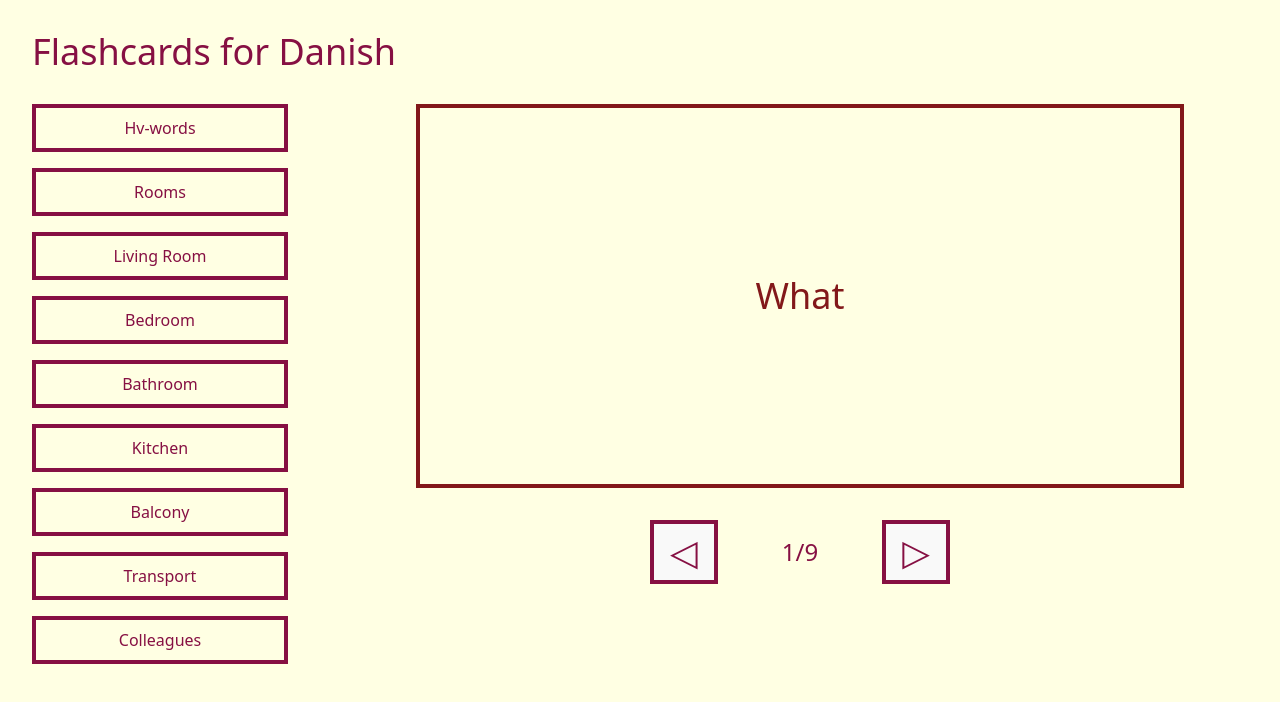
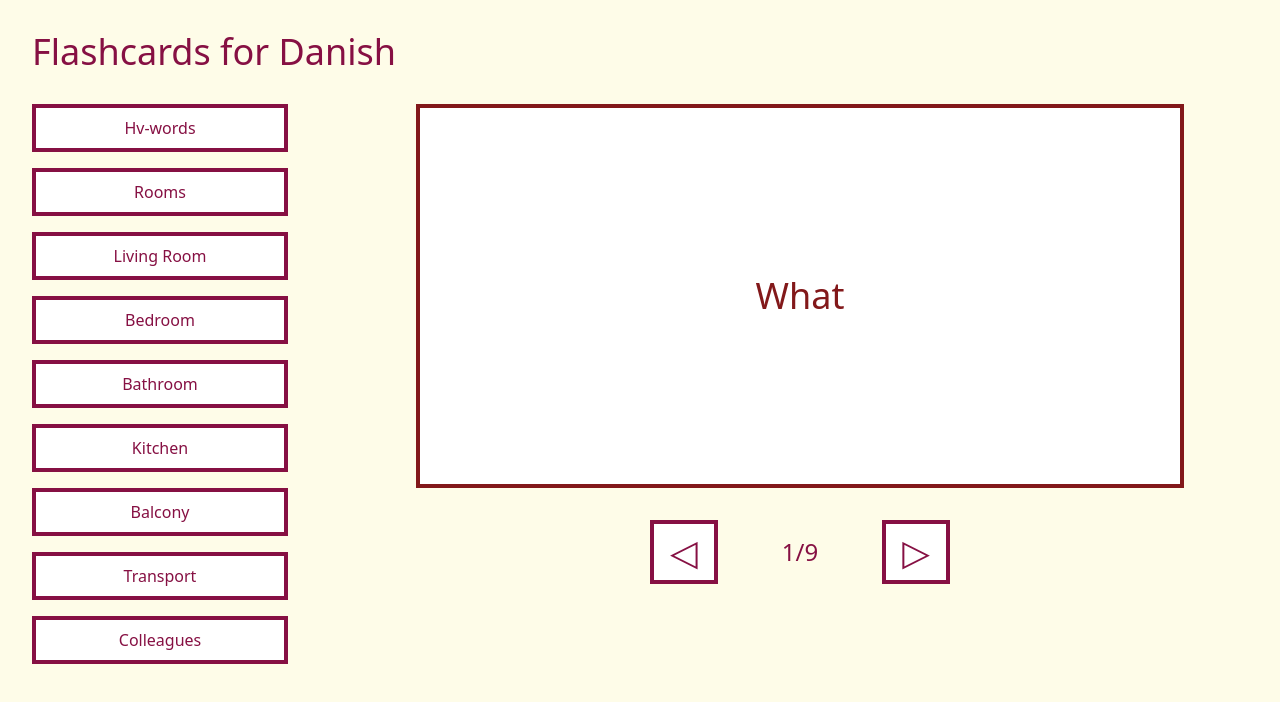
Before and after one commit to ZuZanaZZ/Flashcards-Danish, a React (Vite) app in the folder flashcards-danish/: page / in a window 1280 px wide. Shown: the top 702 px of the page. Built offline with nearby package versions, Linux system fonts and the light colour scheme.

Commit message:
Add new colour scheme

```diff
--- a/flashcards-danish/src/App.css
+++ b/flashcards-danish/src/App.css
@@ -46,6 +46,7 @@
   display: flex;
   align-items: center;
   justify-content: center;
+  background-color: white;
 
   cursor: pointer;
   user-select: none;
@@ -78,27 +79,28 @@
 }
 
 .flashcard:active{
-  background-color: var(--color-pink-100);
+  background-color: var(--color-teal-100);
 }
 
 .button{
   cursor: pointer;
   user-select: none;
   color: var(--color-pink-900);
+  background-color: white;
   border: none;
 }
 
 .button:hover{
-  background-color: var(--color-pink-50);
+  background-color: var(--color-teal-50);
 }
 
 .button:active{
-  background-color: var(--color-pink-100);
+  background-color: var(--color-teal-100);
 }
 
 .border{
   border-width: 4px;
   border-radius: var(--radius-xl);
-  border-color: var(--color-pink-300);
+  border-color: var(--color-rose-300);
   border-style: solid;
 }
--- a/flashcards-danish/src/index.css
+++ b/flashcards-danish/src/index.css
@@ -30,7 +30,7 @@ body {
   place-items: center;
   min-width: 320px;
   min-height: 100vh;
-  background-color: #ffffe3;
+  background-color: var(--color-yellow-50);
 }
 
 h1 {
```
